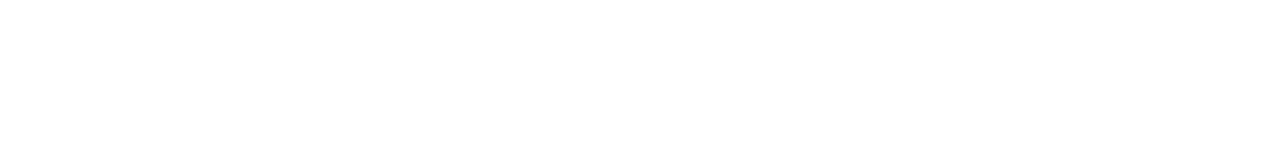
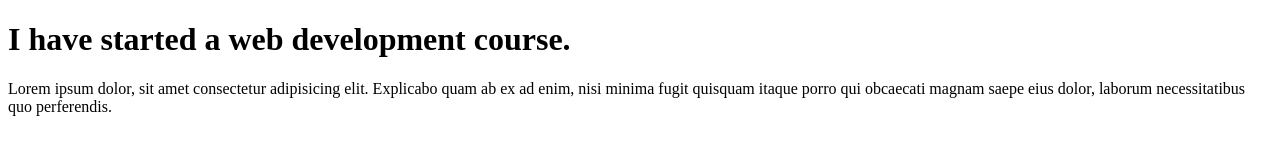
Before and after one commit to Umme-Tamanna/personal_portfolio, a plain HTML site: page index.html in a window 1280 px wide. Drawn offline with Linux system fonts and the light colour scheme.

Commit message:
check whether text added

```diff
--- a/index.html
+++ b/index.html
@@ -7,6 +7,8 @@
     <title>Personal Website</title>
 </head>
 <body>
+    <h1>I have started a web development course.</h1>
+    <p>Lorem ipsum dolor, sit amet consectetur adipisicing elit. Explicabo quam ab ex ad enim, nisi minima fugit quisquam itaque porro qui obcaecati magnam saepe eius dolor, laborum necessitatibus quo perferendis.</p>
 
 </body>
 </html>
```
